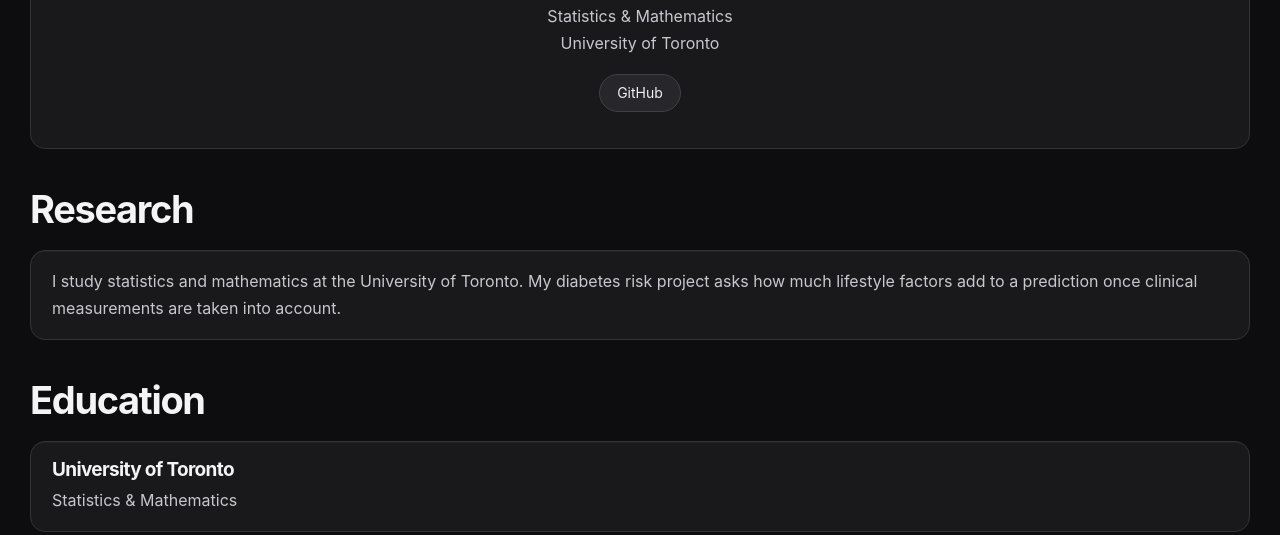
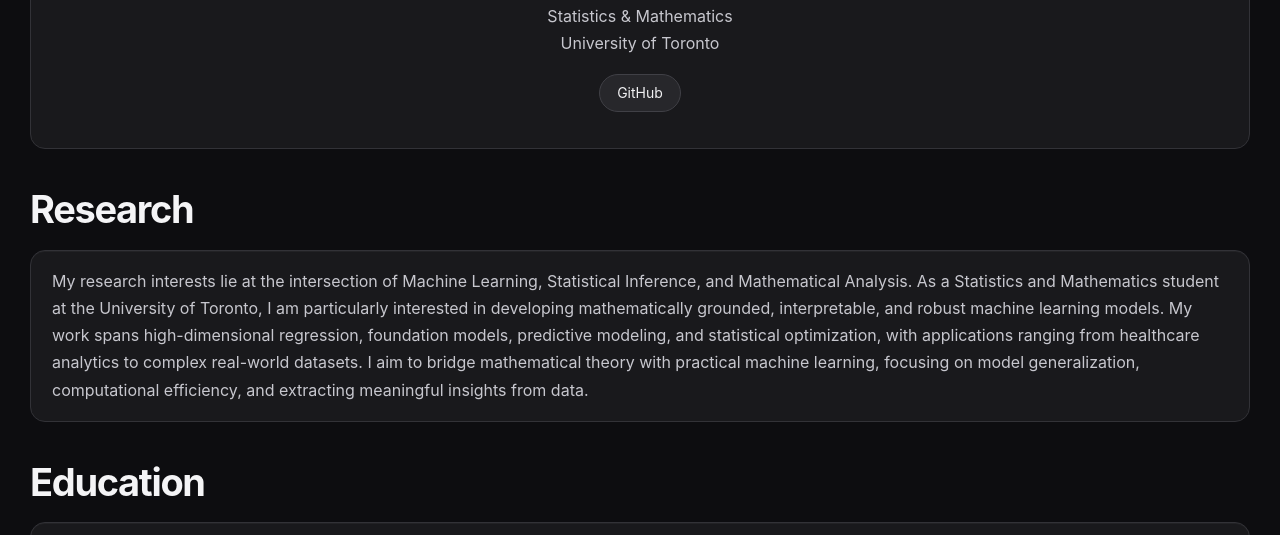
Before and after one commit to LucasYoon22/lucasyoon22.github.io, a plain HTML site: page index.html in a window 1280 px wide. Shown: the part 264-799 px from the top of the page. Drawn offline with Linux system fonts and the light colour scheme.

Commit message:
Update index.html

```diff
--- a/index.html
+++ b/index.html
@@ -56,7 +56,9 @@
     <div>
       <section id="research">
         <h2>Research</h2>
-        <p>I study statistics and mathematics at the University of Toronto. My diabetes risk project asks how much lifestyle factors add to a prediction once clinical measurements are taken into account.</p>
+        <p>My research interests lie at the intersection of Machine Learning, Statistical Inference, and Mathematical Analysis. As a Statistics and Mathematics student at the University of Toronto, I am particularly interested in developing mathematically grounded, interpretable, and robust machine learning models.
+
+My work spans high-dimensional regression, foundation models, predictive modeling, and statistical optimization, with applications ranging from healthcare analytics to complex real-world datasets. I aim to bridge mathematical theory with practical machine learning, focusing on model generalization, computational efficiency, and extracting meaningful insights from data.</p>
       </section>
       <section id="education">
         <h2>Education</h2>
```
